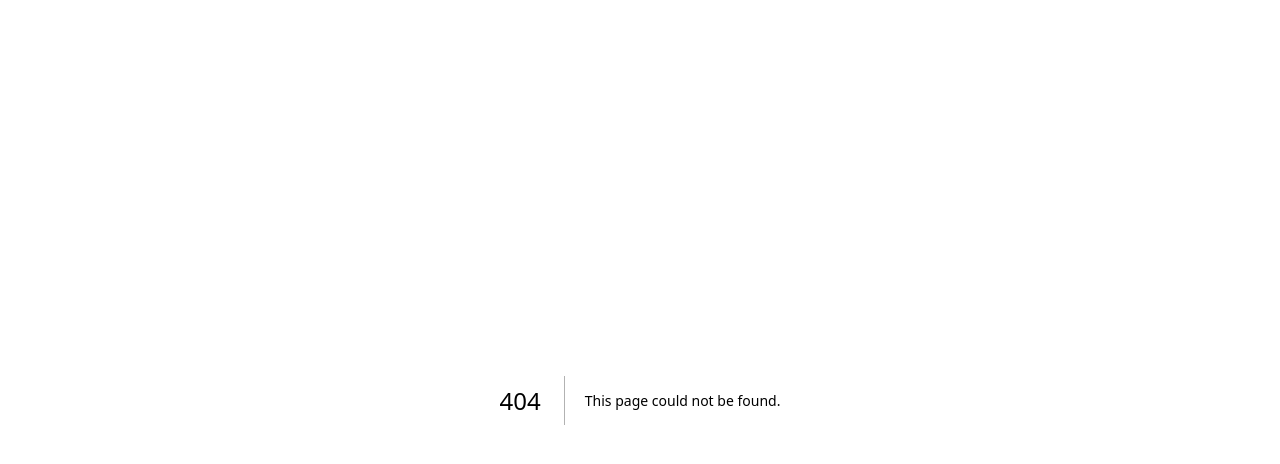
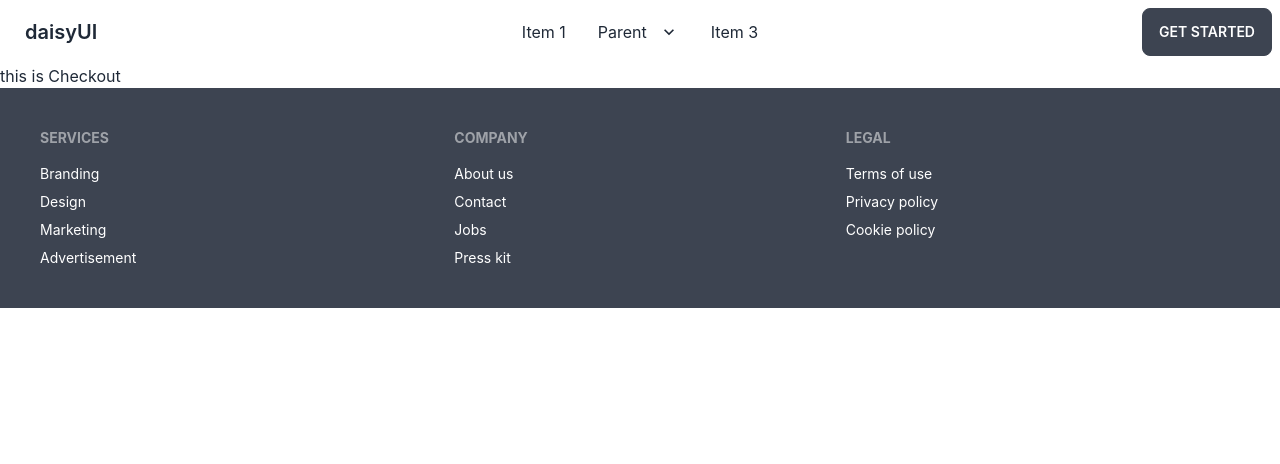
Before and after one commit to mmi-mamun/next-lesson, a Next.js app: page /checkout in a window 1280 px wide. Before the commit this address had no page. Shown: the top 464 px of the page. Built offline with nearby package versions, Linux system fonts and the light colour scheme.

Commit message:
first commit form moinul

```diff
--- /dev/null
+++ b/pages/checkout/index.js
@@ -0,0 +1,15 @@
+import MainLayout from "../../layouts/mainLayout";
+
+
+const Checkout = () => {
+
+    return (
+        <MainLayout>
+            <div>
+                this is Checkout
+            </div>
+        </MainLayout>
+    );
+}
+
+export default Checkout;
```
